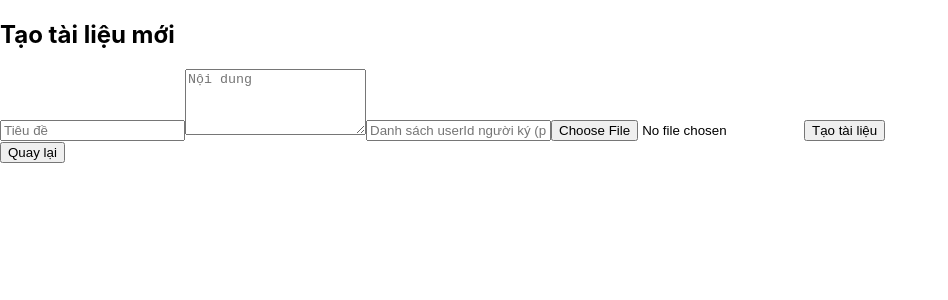
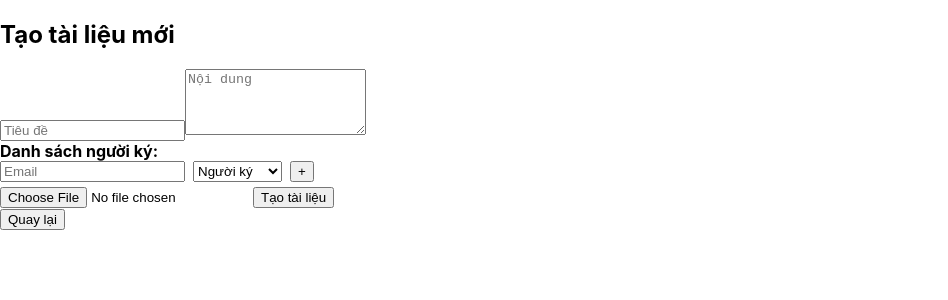
Before and after one commit to TAP1812/DocuTrust, a React (Create React App) app in the folder front-end/: page /documents/create in a window 1280 px wide. Shown: the top 300 px of the page, without its empty margins (0-948 px from the left). Built offline with nearby package versions, Linux system fonts and the light colour scheme; sample sign-in values are in the browser's storage.

Commit message:
update feat: add user

```diff
--- a/front-end/src/pages/CreateDocument.js
+++ b/front-end/src/pages/CreateDocument.js
@@ -4,12 +4,21 @@ import { useNavigate } from 'react-router-dom';
 function CreateDocument() {
   const [title, setTitle] = useState('');
   const [content, setContent] = useState('');
-  const [signers, setSigners] = useState('');
+  const [signerList, setSignerList] = useState([{ email: '', role: 'signer' }]);
   const [file, setFile] = useState(null);
   const [error, setError] = useState('');
   const [success, setSuccess] = useState('');
   const user = JSON.parse(localStorage.getItem('user'));
   const navigate = useNavigate();
+
+  const handleSignerChange = (idx, field, value) => {
+    const updated = [...signerList];
+    updated[idx][field] = value;
+    setSignerList(updated);
+  };
+
+  const addSigner = () => setSignerList([...signerList, { email: '', role: 'signer' }]);
+  const removeSigner = idx => setSignerList(signerList.filter((_, i) => i !== idx));
 
   const handleSubmit = async (e) => {
     e.preventDefault();
@@ -19,7 +28,7 @@ function CreateDocument() {
       formData.append('title', title);
       formData.append('content', content);
       formData.append('creatorId', user.id);
-      formData.append('signers', signers.split(',').map(s => s.trim()).filter(Boolean));
+      formData.append('signers', JSON.stringify(signerList.filter(s => s.email)));
       if (file) formData.append('file', file);
       const res = await fetch('http://localhost:3001/api/documents', {
         method: 'POST',
@@ -45,7 +54,20 @@ function CreateDocument() {
       <form onSubmit={handleSubmit} encType="multipart/form-data">
         <input type="text" placeholder="Tiêu đề" value={title} onChange={e => setTitle(e.target.value)} required />
         <textarea placeholder="Nội dung" value={content} onChange={e => setContent(e.target.value)} required rows={4}/>
-        <input type="text" placeholder="Danh sách userId người ký (phân tách dấu phẩy)" value={signers} onChange={e => setSigners(e.target.value)} required />
+        <div>
+          <b>Danh sách người ký:</b>
+          {signerList.map((signer, idx) => (
+            <div key={idx} style={{display:'flex',gap:8,marginBottom:4}}>
+              <input type="email" placeholder="Email" value={signer.email} onChange={e=>handleSignerChange(idx,'email',e.target.value)} required />
+              <select value={signer.role} onChange={e=>handleSignerChange(idx,'role',e.target.value)}>
+                <option value="signer">Người ký</option>
+                <option value="viewer">Người xem</option>
+              </select>
+              {signerList.length > 1 && <button type="button" onClick={()=>removeSigner(idx)}>-</button>}
+              {idx === signerList.length-1 && <button type="button" onClick={addSigner}>+</button>}
+            </div>
+          ))}
+        </div>
         <input type="file" accept=".pdf,.doc,.docx,.txt" onChange={e => setFile(e.target.files[0])} />
         <button type="submit">Tạo tài liệu</button>
       </form>
--- a/front-end/src/pages/DocumentList.js
+++ b/front-end/src/pages/DocumentList.js
@@ -14,7 +14,7 @@ function DocumentList() {
     fetch(`http://localhost:3001/api/documents?userId=${user.id}`)
       .then(res => res.json())
       .then(data => setDocuments(data.documents || []));
-  }, []);
+  }, [navigate]);
 
   return (
     <div className="container">
```
Also changed, not shown: 7 other files (tests, documents, lock files or other folders).
